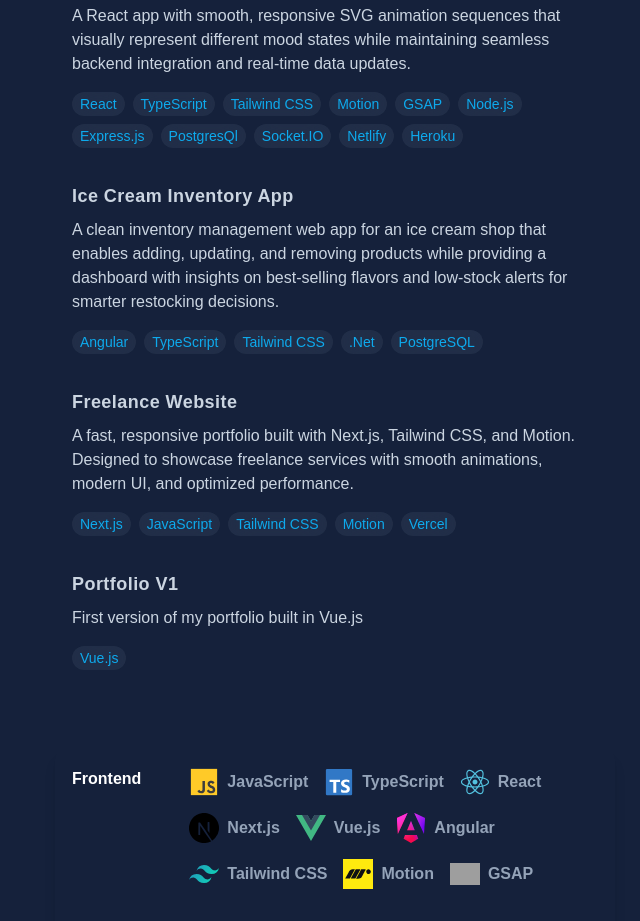
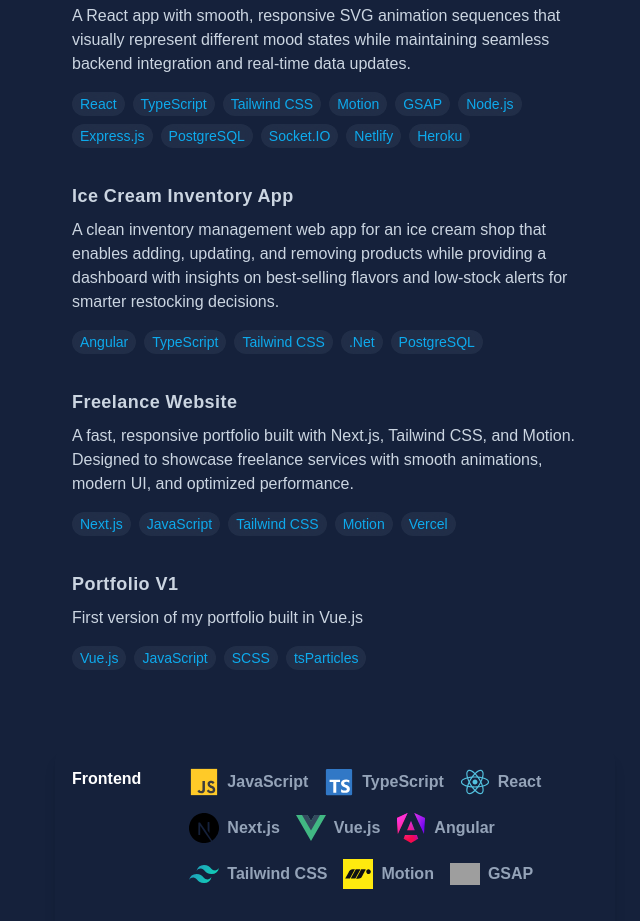
Before and after one commit to jacobadam/jacobnevitt-portfolio, a Next.js app: page / in a window 1280 px wide. Shown: the part 1680-2601 px from the top of the page, without its empty margins (601-1241 px from the left). Built offline with nearby package versions, Linux system fonts and the light colour scheme; grey boxes are pictures that could not be loaded.

Commit message:
update project data

```diff
--- a/app/data/projects.ts
+++ b/app/data/projects.ts
@@ -16,7 +16,7 @@
       "GSAP",
       "Node.js",
       "Express.js",
-      "PostgresQl",
+      "PostgreSQL",
       "Socket.IO",
       "Netlify",
       "Heroku",
@@ -52,6 +52,6 @@
     url: "",
     imageUrl: "",
     description: "First version of my portfolio built in Vue.js",
-    technologies: ["Vue.js"],
+    technologies: ["Vue.js", "JavaScript", "SCSS", "tsParticles"],
   },
 ];
```
